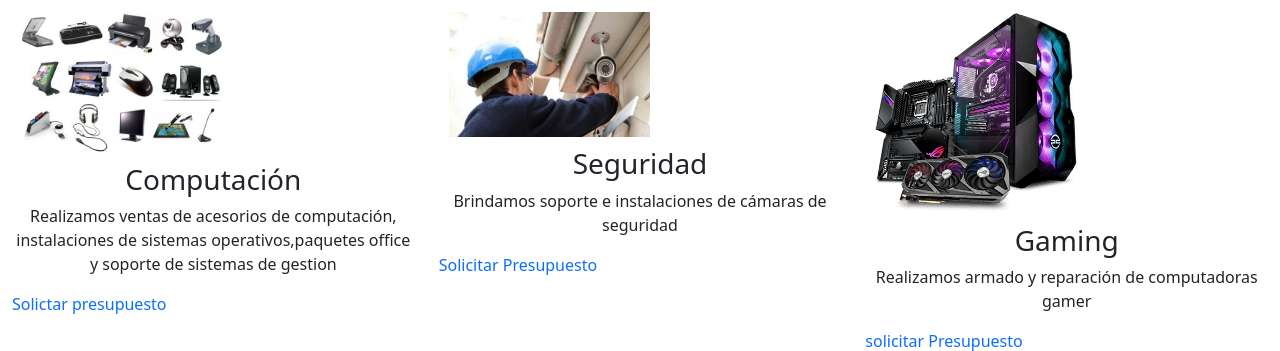
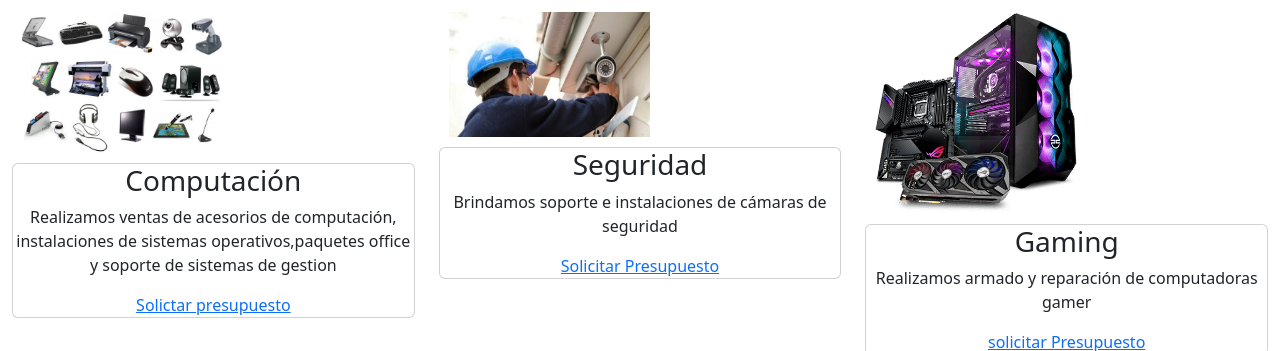
Before and after one commit to victorcapcha/2da-pre-entrega, a website: page index.html in a window 1280 px wide. Shown: the part 132-483 px from the top of the page. Drawn offline with nearby package versions, Linux system fonts and the light colour scheme; a web font is replaced by a local one.

Commit message:
modificando card

```diff
--- a/index.html
+++ b/index.html
@@ -39,28 +39,28 @@
       <div class="row d-flex justify-content-center">
         <div class="col-xs-12 col-lg-4">
           <img src="img/imagen_1.jpg" class="w-50" alt="articulos de computacion">
-          <div>
+          <div class="card">
             <h3>Computación</h3>
             <p>Realizamos ventas de acesorios de computación, instalaciones de sistemas
               operativos,paquetes
               office y soporte de sistemas de gestion</p>
-            <a href="./pages/contacto.html" class="presupuesto">Solictar presupuesto</a>
+            <a href="./pages/contacto.html">Solictar presupuesto</a>
           </div>
         </div>
         <div class="col-xs-12 col-lg-4">
           <img src="img/instalaciones.jpg" class="w-50" alt="camaras de seguridad">
-          <div>
+          <div class="card">
             <h3>Seguridad</h3>
             <p>Brindamos soporte e instalaciones de cámaras de seguridad</p>
-            <a href="./pages/contacto.html" class="presupuesto">Solicitar Presupuesto</a>
+            <a href="./pages/contacto.html">Solicitar Presupuesto</a>
           </div>
         </div>
         <div class="col-xs-12 col-lg-4">
           <img src="img/armado.png" class="w-50" alt="accesorios gaming">
-          <div>
+          <div class="card">
             <h3>Gaming</h3>
             <p>Realizamos armado y reparación de computadoras gamer</p>
-            <a href="./pages/contacto.html" class="presupuesto">solicitar Presupuesto</a>
+            <a href="./pages/contacto.html">solicitar Presupuesto</a>
           </div>
         </div>
       </div>
--- a/scss/_footer.scss
+++ b/scss/_footer.scss
@@ -1,6 +1,8 @@
   /* footer */
   footer {
     background-color: $color-footer;
+    position: fixed;
+    bottom: 0;
   }
   .facebook{
     color: blue;
--- a/scss/_index.scss
+++ b/scss/_index.scss
@@ -4,13 +4,7 @@
     text-align: center;
     margin: 20px;
   }
-  h3 {
-    text-align: center;
-  }
-  p {
-    text-align: center;
-  }
-  .presupuesto{
+  .card{
     text-decoration: none;
     text-align: center;
   }
```
Also changed, not shown: pages/computacion.html (+1 -1 lines), pages/contacto.html (+1 -1 lines), pages/gaming.html (+1 -1 lines), pages/seguridad.html (+1 -1 lines), css/estilos.css, 1 other file.
